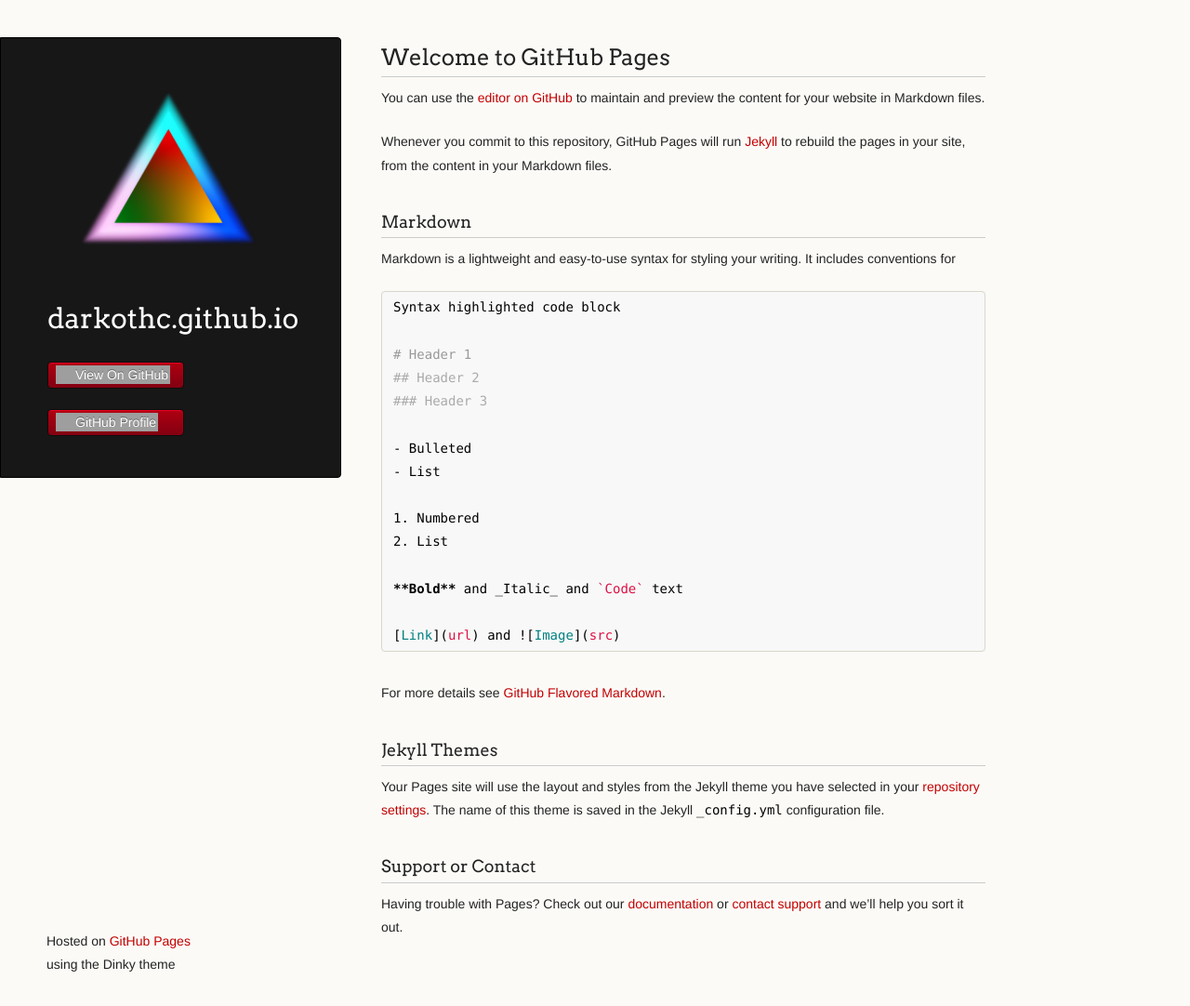
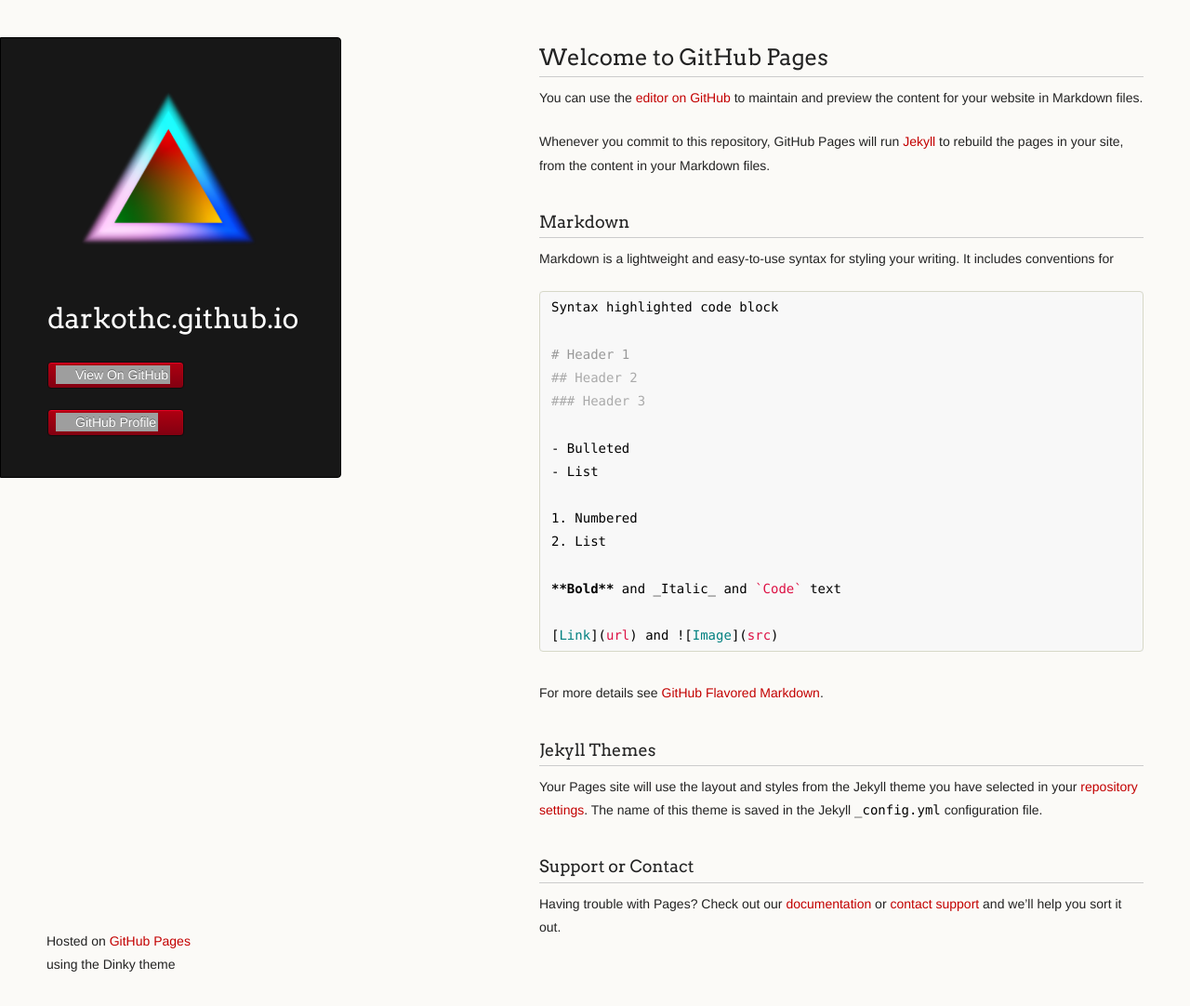
Before and after one commit to darkothc/darkothc.github.io, a Jekyll site: the page built from README.md, in a window 1280 px wide and 1082 px high. Shown: the whole window at 93% size. Built offline with Jekyll 4.4.1, drawn with Linux system fonts in a browser that asks for light colours; our own code applies the rules of GitHub Pages for plain Markdown files; a script that is not in the unit is left out; the repository's description, which GitHub fills in, is left out; grey boxes are pictures that could not be loaded.

Commit message:
Update default.html

```diff
--- a/_layouts/default.html
+++ b/_layouts/default.html
@@ -14,7 +14,7 @@
     <![endif]-->
   </head>
   <body>
-    <div class="wrapper">
+    <div class="inline">
       <header>
         <div align="left" style="position:static; height: 100%; width: 100%; top:0;left 0;">
         <img src="images/logo_alpha1.png"  style="border-style: none; width: 100%; max-width: 300px;">
```
